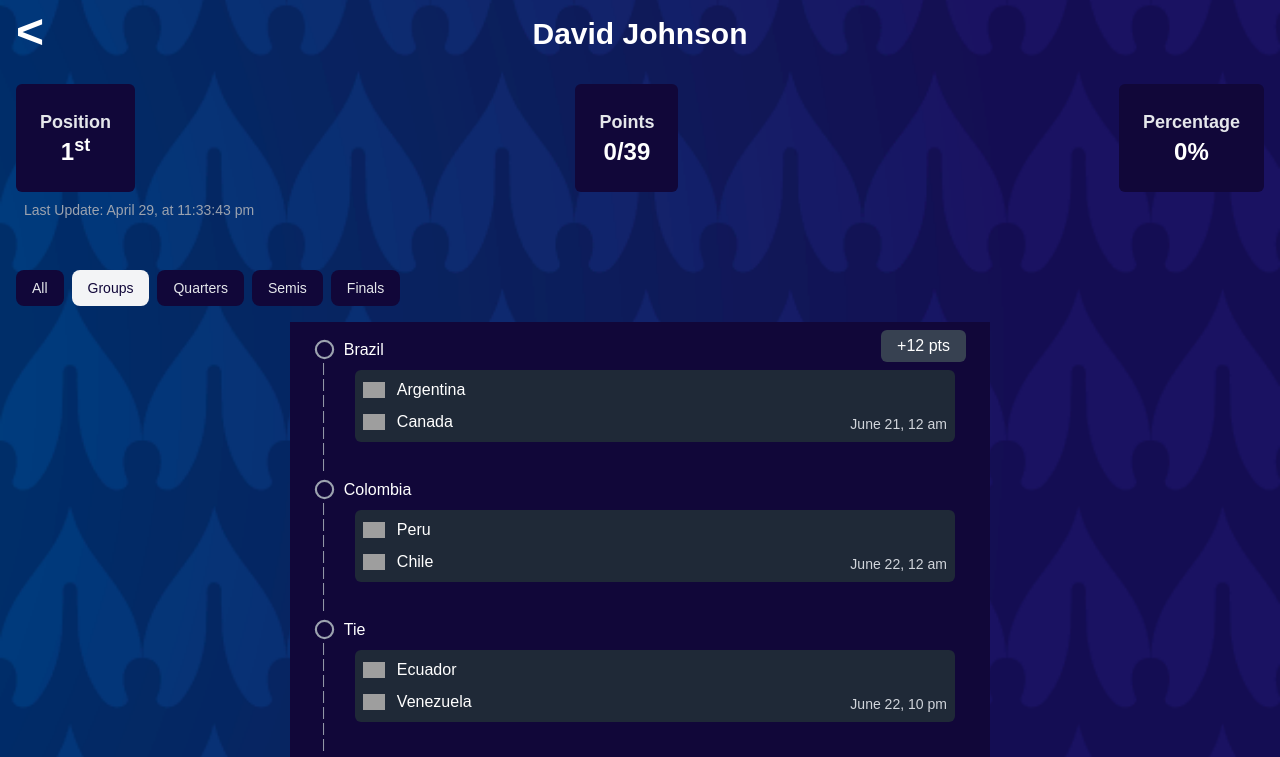
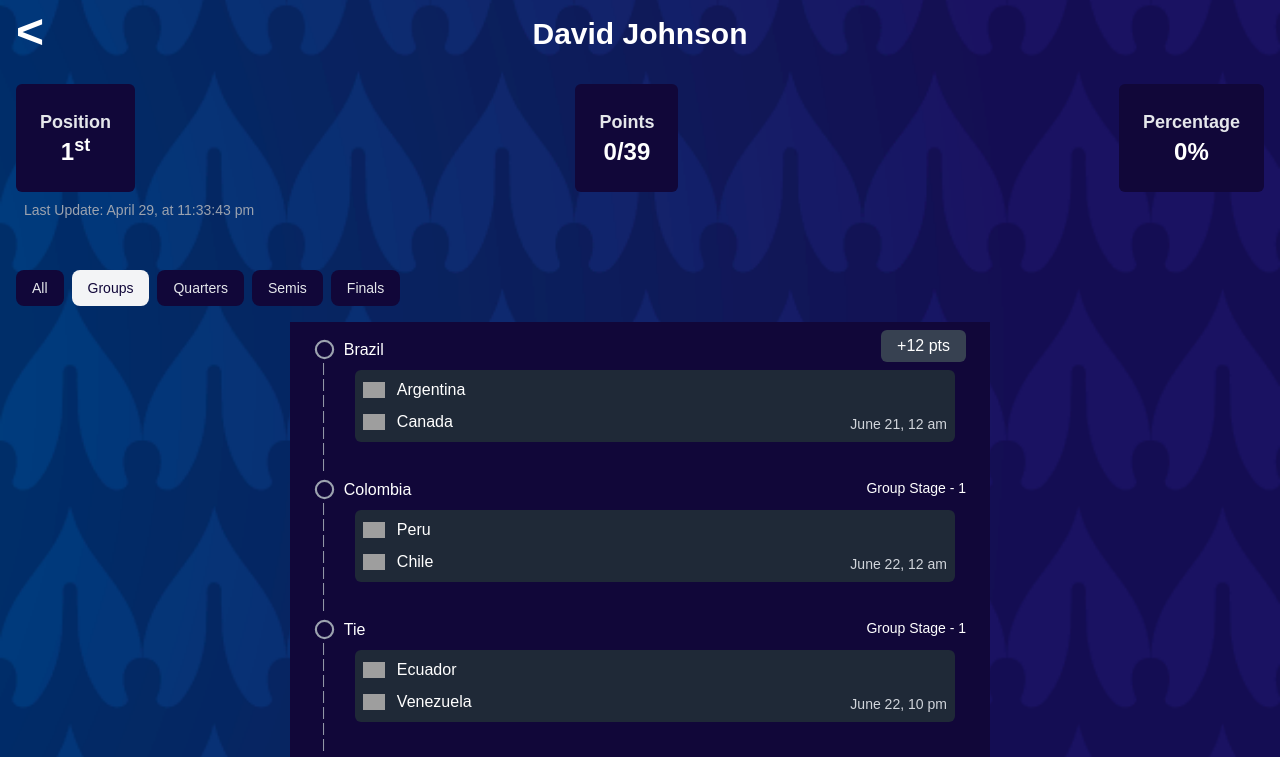
Before and after one commit to devslife7/copa-america-2024, a Next.js app: page /1 in a window 1280 px wide. Shown: the top 757 px of the page. Built offline with nearby package versions, Linux system fonts and the light colour scheme; grey boxes are pictures that could not be loaded; a web font is replaced by a local one.

Commit message:
added stage lavel

```diff
--- a/app/[id]/fixtures.tsx
+++ b/app/[id]/fixtures.tsx
@@ -73,7 +73,7 @@ export default function Fixtures() {
           <div className="w-full">
             <div className="flex justify-between">
               <h2 className="mb-2">{TeamIds[user.predictions.groupStage[idx] as keyof typeof TeamIds]}</h2>
-              {/* <div className="text-sm">{idx !== 0 && fixture.league.round}</div> */}
+              <div className="text-sm">{idx !== 0 && fixture.league.round}</div>
             </div>
 
             <RenderFixture fixture={fixture} />
```
